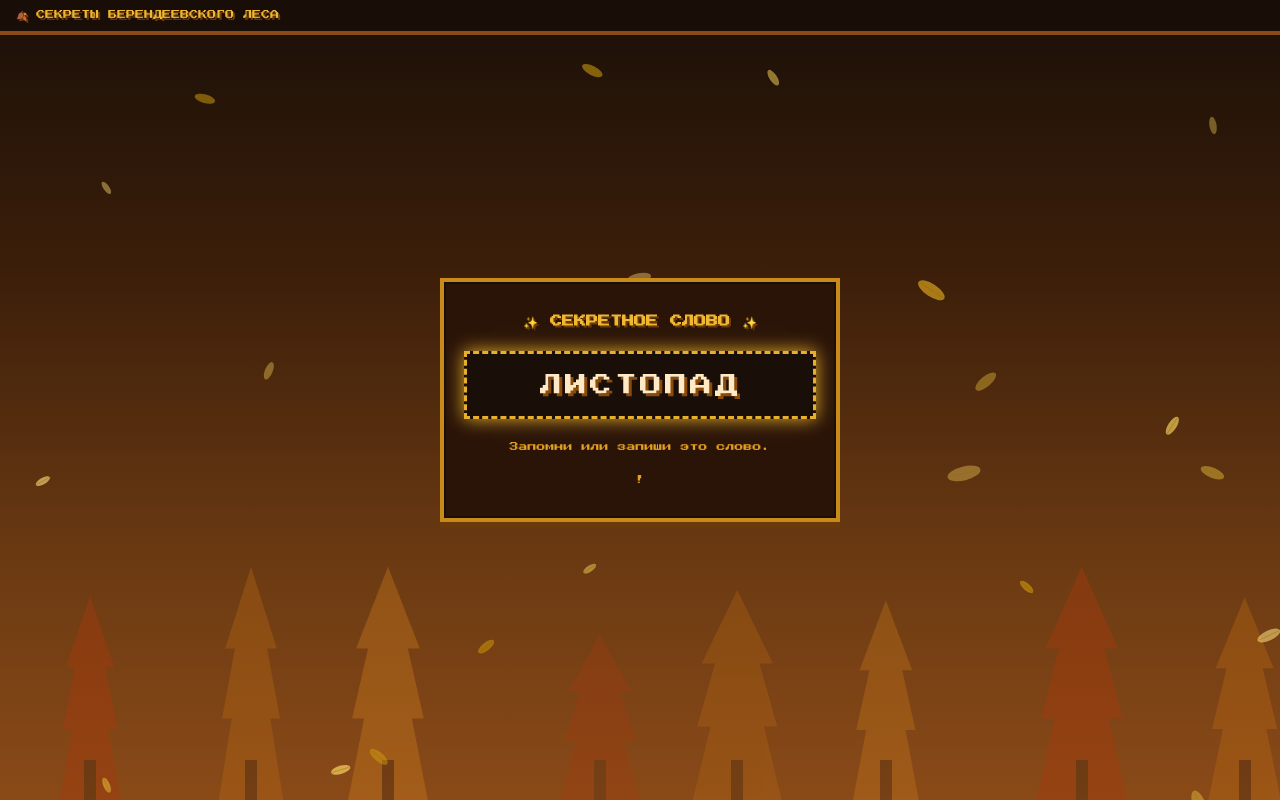
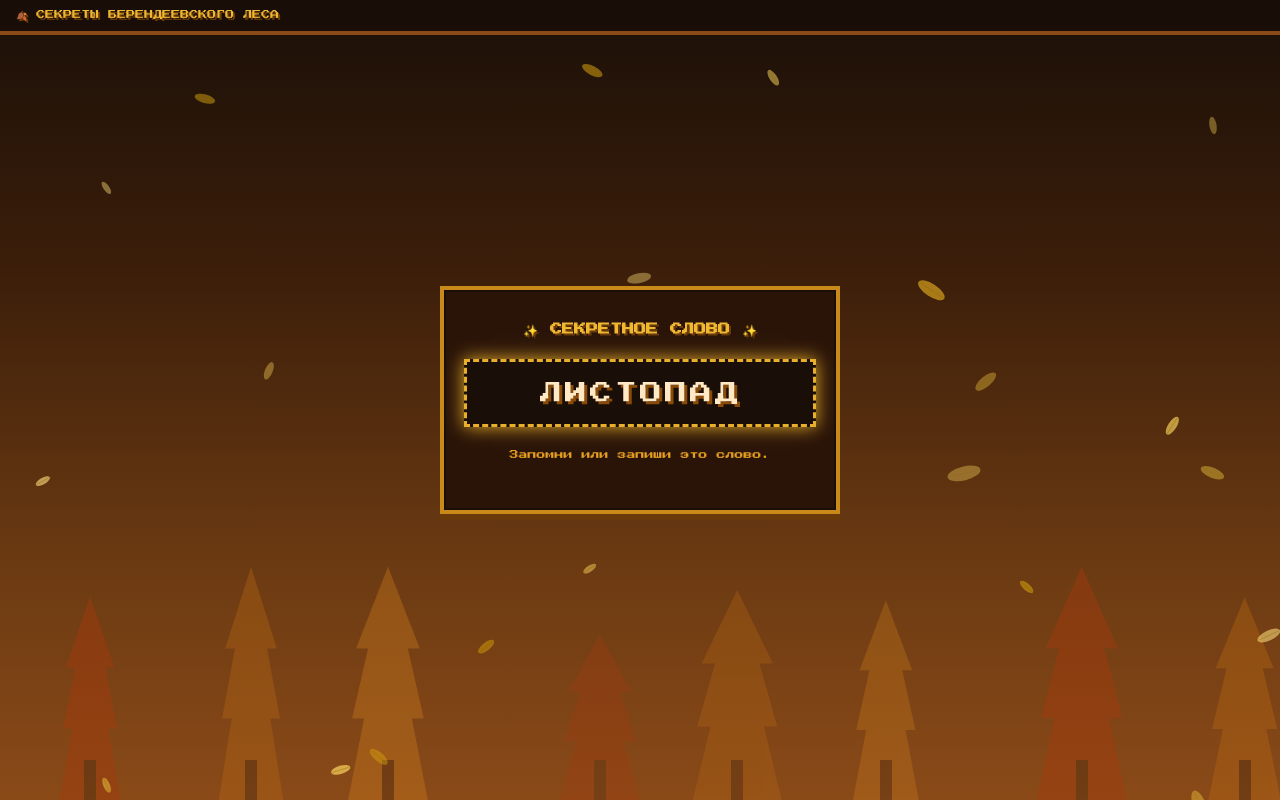
Before and after one commit to Djo013III/QuestBerendei.github.io, a plain HTML site: page Nast.html in a window 1280 px wide. Drawn offline with Linux system fonts and the light colour scheme.

Commit message:
Update Nast.html

```diff
--- a/Nast.html
+++ b/Nast.html
@@ -74,7 +74,7 @@
 
     <div class="hint">
       Запомни или запиши это слово.<br><br>
-      </b>!
+
     </div>
   </div>
 </div>
```
